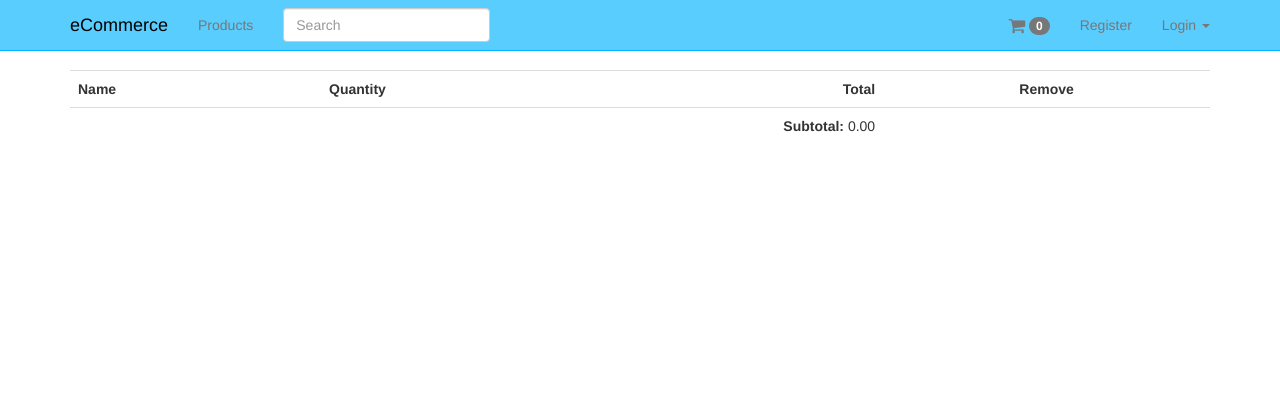
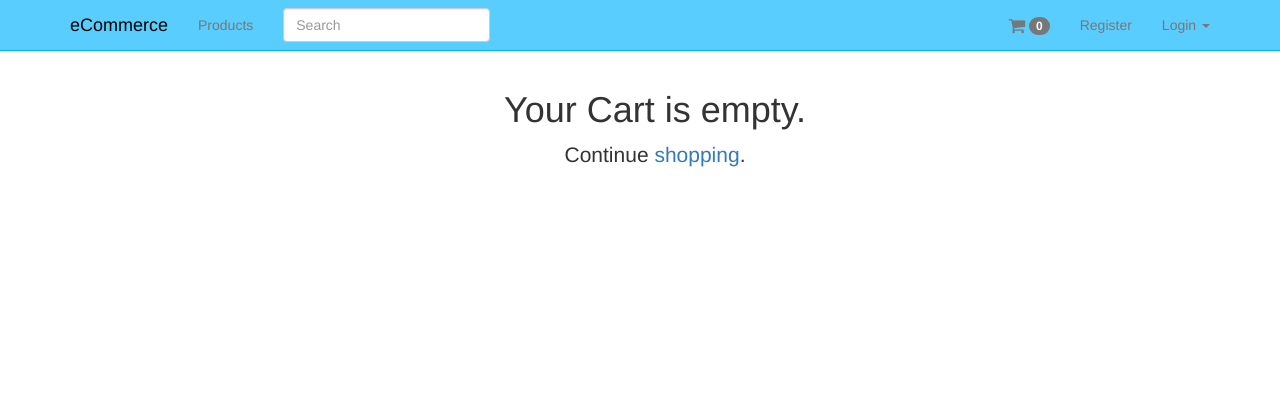
Before and after one commit to loafbaker/django_ecommerce2, a Django app: page /cart/ in a window 1280 px wide. Shown: the top 420 px of the page. Run offline with Django 3.2, Linux system fonts and the light colour scheme; data comes from the database, SQL or seed files in the repository; some libraries are stand-ins or nearby versions.

Commit message:
Show empty cart message

```diff
--- a/carts/templates/carts/cart_view.html
+++ b/carts/templates/carts/cart_view.html
@@ -41,8 +41,14 @@
       data: formData,
       success: function(data) {
         showFlashMessage(data.flash_message, 2800);
+
+        if (data.cartitem_count == 0) {
+          var template = "{% filter escapejs %}{% include 'carts/empty_cart.html' %}{% endfilter %}";
+          $(".main-content").html(template);
+        } else {
           line_obj.fadeOut();
           $("#cart-subtotal").text(data.subtotal);
+        }
       },
       error: function(response, error) {
         link_obj.unbind('click');
@@ -55,6 +61,13 @@
 
 {% block content %}
 
+<div class="container main-content">
+
+  {% if object.cartitem_set.count == 0 %}
+
+    {% include 'carts/empty_cart.html' %}
+
+  {% else %}
 
   <table class="table">
     <tr>
@@ -84,4 +97,8 @@
     </tr>
   </table>
 
+{% endif %}
+
+</div>
+
 {% endblock %}
--- /dev/null
+++ b/carts/templates/carts/empty_cart.html
@@ -0,0 +1,6 @@
+<div class="row">
+  <div class="col-sm-6 col-sm-offset-3 text-center">
+    <h1>Your Cart is empty.</h1>
+    <p class="lead">Continue <a href="{% url 'product' %}">shopping</a>.</p>
+  </div>
+</div>
--- a/carts/views.py
+++ b/carts/views.py
@@ -75,12 +75,16 @@ class CartView(SingleObjectMixin, View):
             elif item_updated:
                 flash_message = 'Quantity has been update successfully.'
         if request.is_ajax():
-            cart.update_subtotal() # Refresh data for Ajax
+            # Refresh data for Ajax request
+            cart.update_subtotal()
+            cartitem_count = cart.cartitem_set.count()
+
             jsondata = {
                 # For cart detail view
                 'flash_message': flash_message,
                 'line_item_total': cart_item.line_item_total,
                 'subtotal': cart.subtotal,
+                'cartitem_count': cartitem_count,
             }
             return JsonResponse(jsondata)
 
```
Also changed, not shown: README.md. Lines whose indentation alone changed are shown as unchanged.
